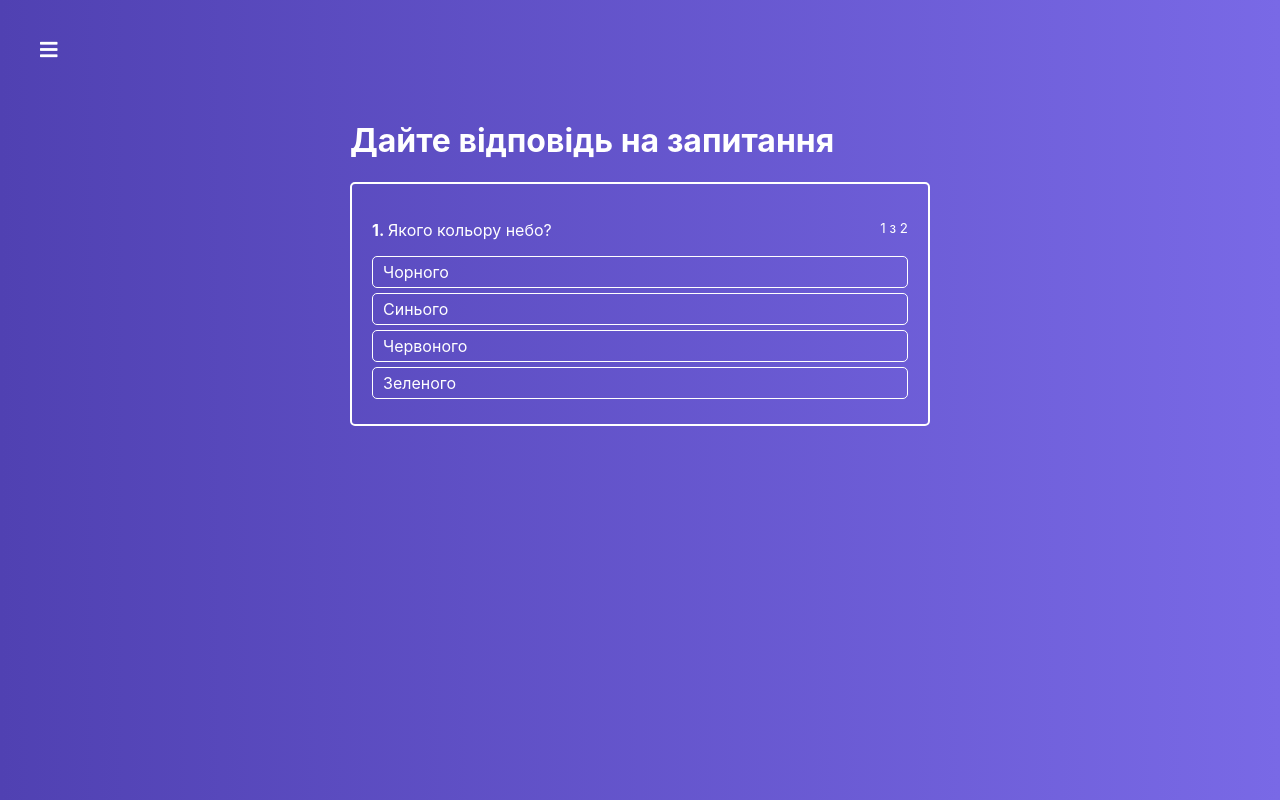
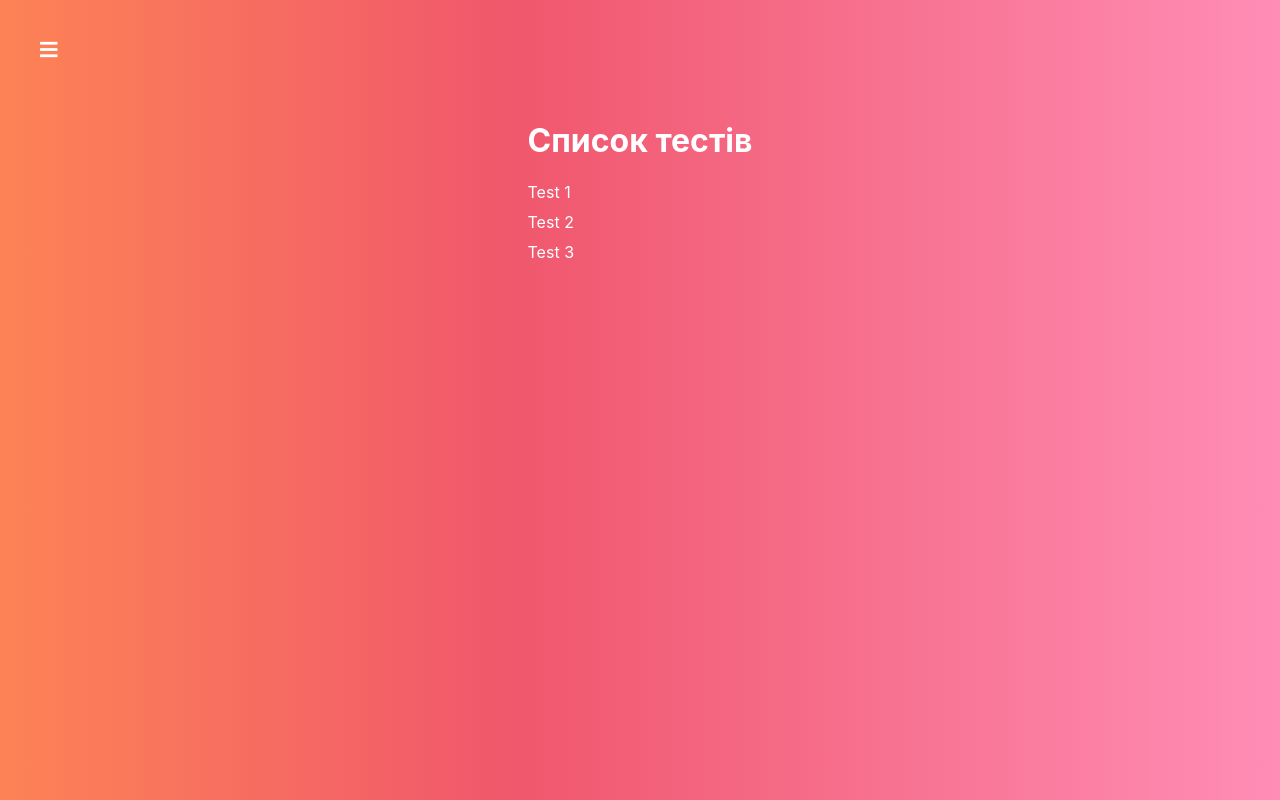
Before and after one commit to kravchukmg/react-quiz, a React app: page / in a window 1280 px wide. Built offline with nearby package versions, Linux system fonts and the light colour scheme.

Commit message:
Studied the Route and created the navigation.

```diff
--- a/package.json
+++ b/package.json
@@ -49,6 +49,7 @@
     "react-app-polyfill": "^1.0.6",
     "react-dev-utils": "^10.2.1",
     "react-dom": "^16.13.1",
+    "react-router-dom": "^5.1.2",
     "resolve": "1.15.0",
     "resolve-url-loader": "3.1.1",
     "sass-loader": "8.0.2",
--- a/src/App.js
+++ b/src/App.js
@@ -1,11 +1,20 @@
 import React from 'react';
 import Layout from './hoc/Layout/Layout'
+import {Route, Switch} from 'react-router-dom'
 import Quiz from './containers/Quiz/Quiz'
+import QuizList from './containers/QuizList/QuizList'
+import Auth from './containers/Auth/Auth'
+import QuizCreator from './containers/QuizCreator/QuizCreator'
 
 function App() {
   return (
     <Layout>
-      <Quiz />
+      <Switch>
+        <Route path="/auth" component={Auth} />
+        <Route path="/quiz-creator" component={QuizCreator} />
+        <Route path="/quiz/:id" component={Quiz} />
+        <Route path="/" component={QuizList} />
+      </Switch>
     </Layout>
   );
 }
--- a/src/components/FinisheQuiz/FinisheQuiz.js
+++ b/src/components/FinisheQuiz/FinisheQuiz.js
@@ -1,6 +1,7 @@
 import React from 'react';
 import classes from './FinisheQuiz.module.scss'
 import Button from '../UI/Button/Button'
+import {Link} from 'react-router-dom'
 
 const FinisheQuiz = props => {
     const successCount = Object.keys(props.results).reduce((total, key) => {
@@ -36,7 +37,11 @@ const FinisheQuiz = props => {
             <p>Вірних {successCount} з {props.quiz.length}</p>
             <div>
                 <Button onClick={props.onRetry} type="primary">Повторити</Button>
-                <Button type="success">Перейти до списку тестів</Button>
+                <Link
+                    to="/"
+                >
+                    <Button type="success">Перейти до списку тестів</Button>
+                </Link>
             </div>
         </div>
     )
--- a/src/components/Navigation/Drawer/Drawer.js
+++ b/src/components/Navigation/Drawer/Drawer.js
@@ -1,20 +1,32 @@
 import React, { Component } from 'react';
+import {NavLink} from 'react-router-dom'
 import classes from './Drawer.module.scss'
 import Backdrop from '../../UI/Backdrop/Backdrop'
 
 const links = [
-    1, 2, 3
+    {to: '/', label: 'Список', exact: true},
+    {to: '/auth', label: 'Авторизація', exact: false},
+    {to: '/quiz-creator', label: 'Створити тест', exact: false},
 ]
 
 class Drawer extends Component {
+
+    clickHandler = () => {
+        this.props.onClose()
+    }
 
     renderLinks() {
         return links.map((link, index) => {
             return (
                 <li key={index}>
-                    <a>
-                        Link {link}
-                    </a>
+                    <NavLink
+                        to={link.to}
+                        exact={link.exact}
+                        activeClassName={classes.active}
+                        onClick={this.clickHandler}
+                    >
+                        {link.label}
+                    </NavLink>
                 </li>
             )
         })
--- /dev/null
+++ b/src/containers/Auth/Auth.js
@@ -0,0 +1,11 @@
+import React, { Component } from 'react';
+
+export default class Auth extends Component {
+    render() {
+        return(
+            <>
+                <h1>Auth</h1>
+            </>
+        )
+    }
+}
--- a/src/containers/Quiz/Quiz.js
+++ b/src/containers/Quiz/Quiz.js
@@ -33,6 +33,10 @@ class Quiz extends Component {
                 ]
             }
         ]
+    }
+
+    componentDidMount() {
+        console.log(this.props.match.params.id)
     }
 
     onAnswerClickHandler = (answerId) => {
--- /dev/null
+++ b/src/containers/QuizCreator/QuizCreator.js
@@ -0,0 +1,11 @@
+import React, { Component } from 'react';
+
+export default class QuizCreator extends Component {
+    render() {
+        return(
+            <>
+                <h1>Quiz Creator</h1>
+            </>
+        )
+    }
+}
--- /dev/null
+++ b/src/containers/QuizList/QuizList.js
@@ -0,0 +1,36 @@
+import React, { Component } from 'react';
+import classes from './QuizList.module.scss'
+import { NavLink } from 'react-router-dom';
+
+export default class QuizList extends Component {
+
+    renderQuizes = () => {
+        return(
+            [1, 2, 3].map((quiz, index) => {
+                return(
+                    <li
+                        key={index}
+                    >
+                        <NavLink to={`/quiz/${quiz}`}>
+                            Test {quiz}
+                        </NavLink>
+                    </li>
+                )
+            })
+        )
+    }
+
+    render() {
+        return(
+            <div className={classes.QuizList}>
+                <div>
+                    <h1>Список тестів</h1>
+
+                    <ul>
+                        { this.renderQuizes() }
+                    </ul>
+                </div>
+            </div>
+        )
+    }
+}
--- /dev/null
+++ b/src/containers/QuizList/QuizList.module.scss
@@ -0,0 +1,32 @@
+.QuizList {
+    display: flex;
+    justify-content: center;
+    padding-top: 100px;
+    flex-grow: 1;
+    width: 100%;
+    background: linear-gradient(90deg, #fd8355 0%, #f0576c 40%, #ff8db6 100%);
+
+    h1 {
+        color: #fff;
+    }
+
+    ul {
+        list-style: none;
+        padding: 0;
+        margin: 0;
+    }
+
+    li {
+        margin-bottom: 10px;
+    }
+
+    a {
+        text-decoration: none;
+        color: #fff;
+        transition: color 0.2s;
+
+        &:hover {
+            color: #363f54;
+        }
+    }
+}
--- a/src/index.js
+++ b/src/index.js
@@ -2,11 +2,18 @@ import React from 'react';
 import ReactDOM from 'react-dom';
 import './index.css';
 import App from './App';
+import {BrowserRouter} from 'react-router-dom'
 import * as serviceWorker from './serviceWorker';
+
+const app = (
+  <BrowserRouter>
+    <App />
+  </BrowserRouter>
+)
 
 ReactDOM.render(
   <React.StrictMode>
-    <App />
+    {app}
   </React.StrictMode>,
   document.getElementById('root')
 );
```
Also changed, not shown: 1 other file (tests, documents, lock files or other folders).
